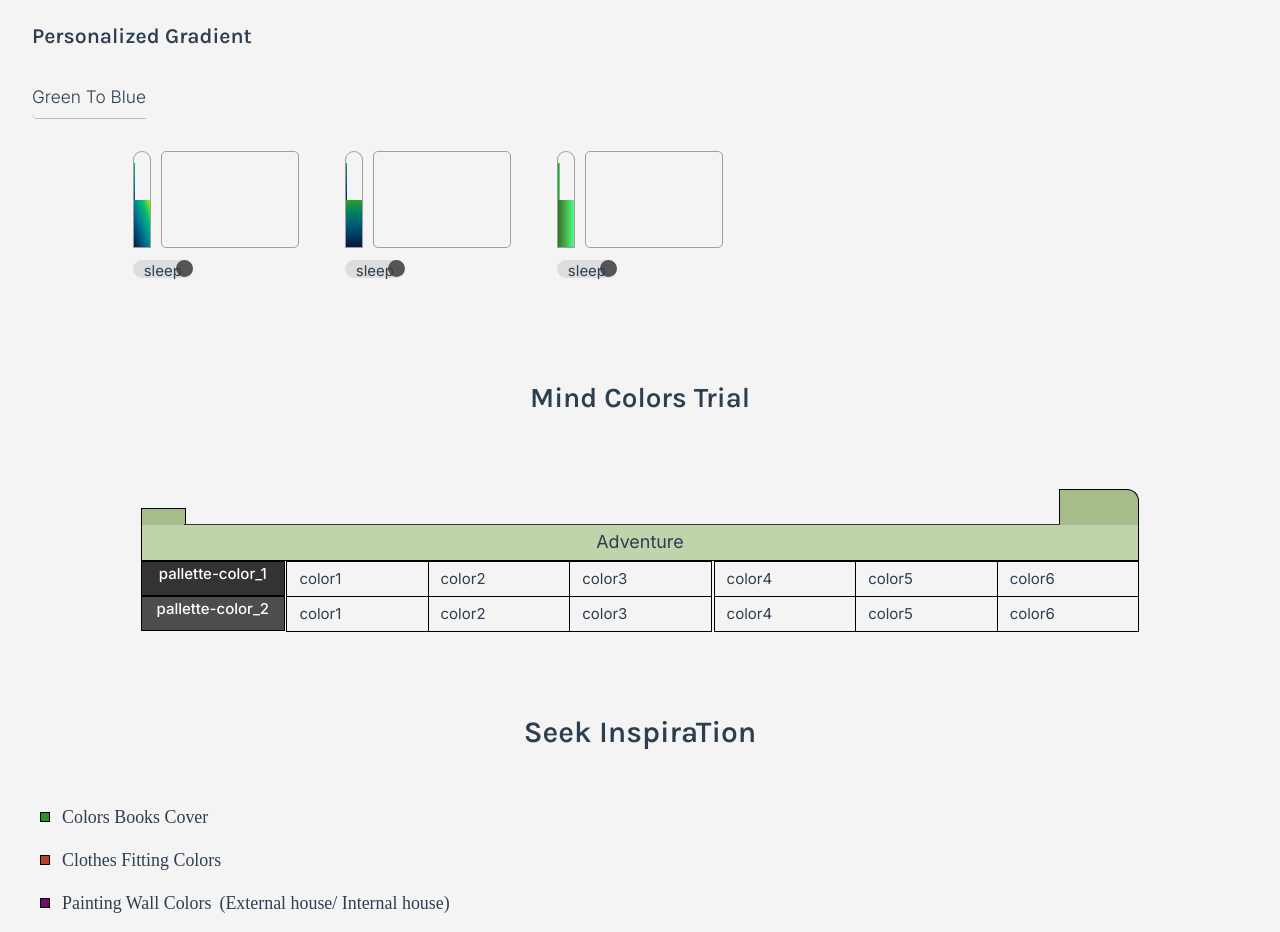
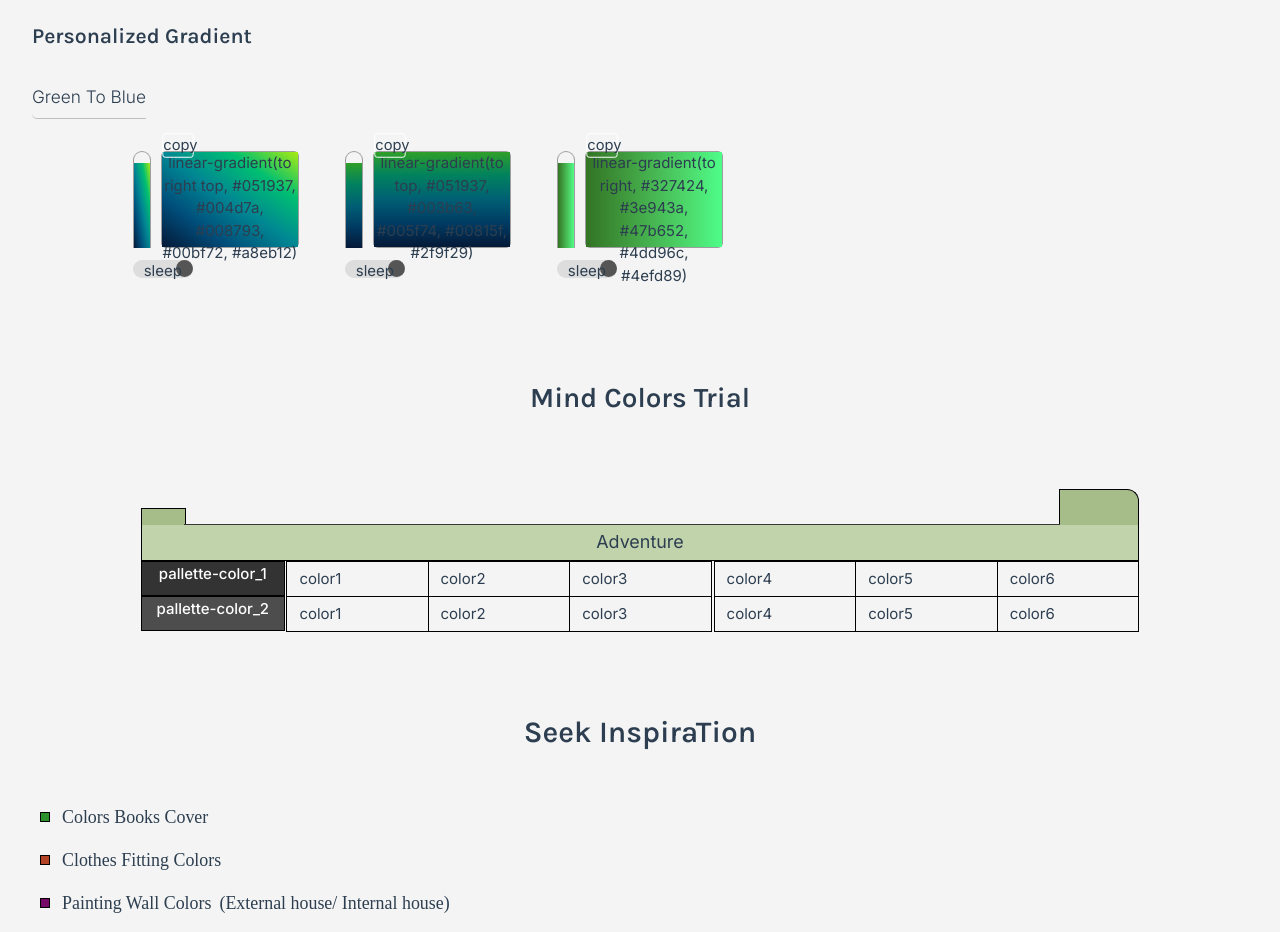
Before and after one commit to BeinRain06/pallette-colors, a Vue app: page / in a window 1280 px wide. Shown: the part 1200-2132 px from the top of the page. Built offline with nearby package versions, Linux system fonts and the light colour scheme; a web font is replaced by a local one.

Commit message:
javascript personalized-gradient --update v2

```diff
--- a/src/components/PersonalizedGradient.vue
+++ b/src/components/PersonalizedGradient.vue
@@ -185,8 +185,9 @@ function handleCopy(e) {
     position: absolute;
     cursor: pointer;
     width: 2rem;
-    bottom: -11px;
-    right: 3px;
+    margin: 5px 0;
+    top: -24px;
+    left: 0;
     border-radius: 3px;
     border: 1px solid #fff;
     opacity: 1;
@@ -257,10 +258,11 @@ function handleCopy(e) {
     position: absolute;
     top: 22%;
     left: 0;
-    width: 10%;
-    height: 80%;
+    width: 12%;
+    height: 180%;
     background-blend-mode: soft-light;
-    transition: all 350ms ease-in-out;
+    animation: anim-rocket-upper 650ms ease-in-out forwards;
+    z-index: 3;
   }
 
   .rocket_gradient_color .lower_rocket {
@@ -275,17 +277,16 @@ function handleCopy(e) {
     position: absolute;
     top: 0;
     left: 0;
-    width: 100%;
-    height: 100%;
-    transition: all 350ms ease-in-out;
+    animation: anim-rocket-lower 600ms ease-in-out 380ms forwards;
+    z-index: 1;
   }
 
   .rocket_gradient_color.active_gradient .upper_rocket_ct {
-    animation: anim-rocket-upper 650ms ease-in-out forwards;
+    animation: anim-rocket-upper-act 650ms ease-in-out forwards;
   }
 
   .rocket_gradient_color.active_gradient .lower_rocket_ct {
-    animation: anim-rocket-lower 650ms ease-in-out forwards;
+    animation: anim-rocket-lower-act 650ms ease-in-out forwards;
   }
 
   .aquarium_gradient_color {
@@ -301,19 +302,25 @@ function handleCopy(e) {
     top: 0;
     width: 100%;
     height: 100%;
-    color: #333;
+    padding-top: 20px;
+    color: #fdfdfd;
     font-size: calc(10px + 0.1vw);
     border-radius: 5px;
+    display: flex;
+    flex-direction: column;
+    justify-content: flex-start;
+    text-align: center;
     transform: translateY(100%);
-    display: grid;
-    place-items: center;
-    text-align: center;
     opacity: 0;
     visibility: hidden;
+    transition: all 950ms ease-in-out 1s;
   }
 
   .aquarium_gradient_color.active_gradient .aquarium_gradient_ct {
-    animation: anim-aquarium 950ms ease-in-out 1s forwards;
+    transform: translateY(0);
+    opacity: 1;
+    visibility: visible;
+    transition: all 950ms ease-in-out 1s;
   }
 
   .gradient_toggle_wrapper {
@@ -423,20 +430,58 @@ function handleCopy(e) {
   }
 }
 
+@keyframes anim-rocket-lower-act {
+  0% {
+    width: 100%;
+    height: 100%;
+    visibility: visible;
+  }
+  100% {
+    width: 12%;
+    height: 100%;
+    visibility: hidden;
+  }
+}
+
 @keyframes anim-rocket-upper {
   0% {
+    width: 100%;
+    height: 180%;
+    visibility: visible;
+  }
+  100% {
     width: 12%;
-    height: 80%;
+    height: 180%;
+    visibility: hidden;
+  }
+}
+
+@keyframes anim-rocket-upper-act {
+  0% {
+    width: 12%;
+    height: 180%;
     visibility: hidden;
   }
   100% {
     width: 100%;
-    height: 80%;
+    height: 180%;
     visibility: visible;
   }
 }
 
 @keyframes anim-aquarium {
+  0% {
+    opacity: 1;
+    visibility: visible;
+  }
+  100% {
+    transform: translateY(100%);
+    opacity: 0;
+    visibility: hidden;
+  }
+}
+
+@keyframes anim-aquarium-act {
   0% {
     transform: translateY(100%);
     opacity: 0;
```
